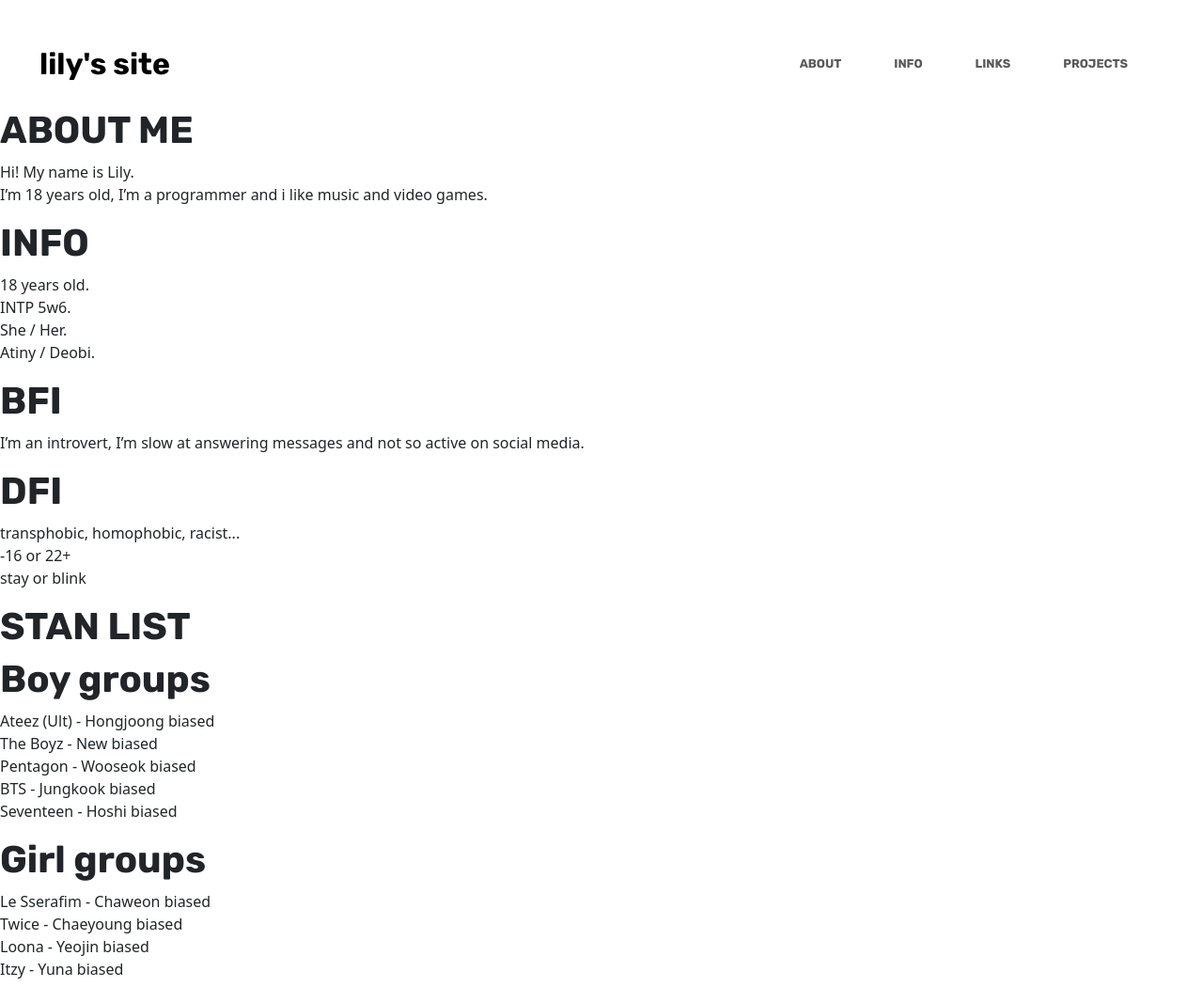
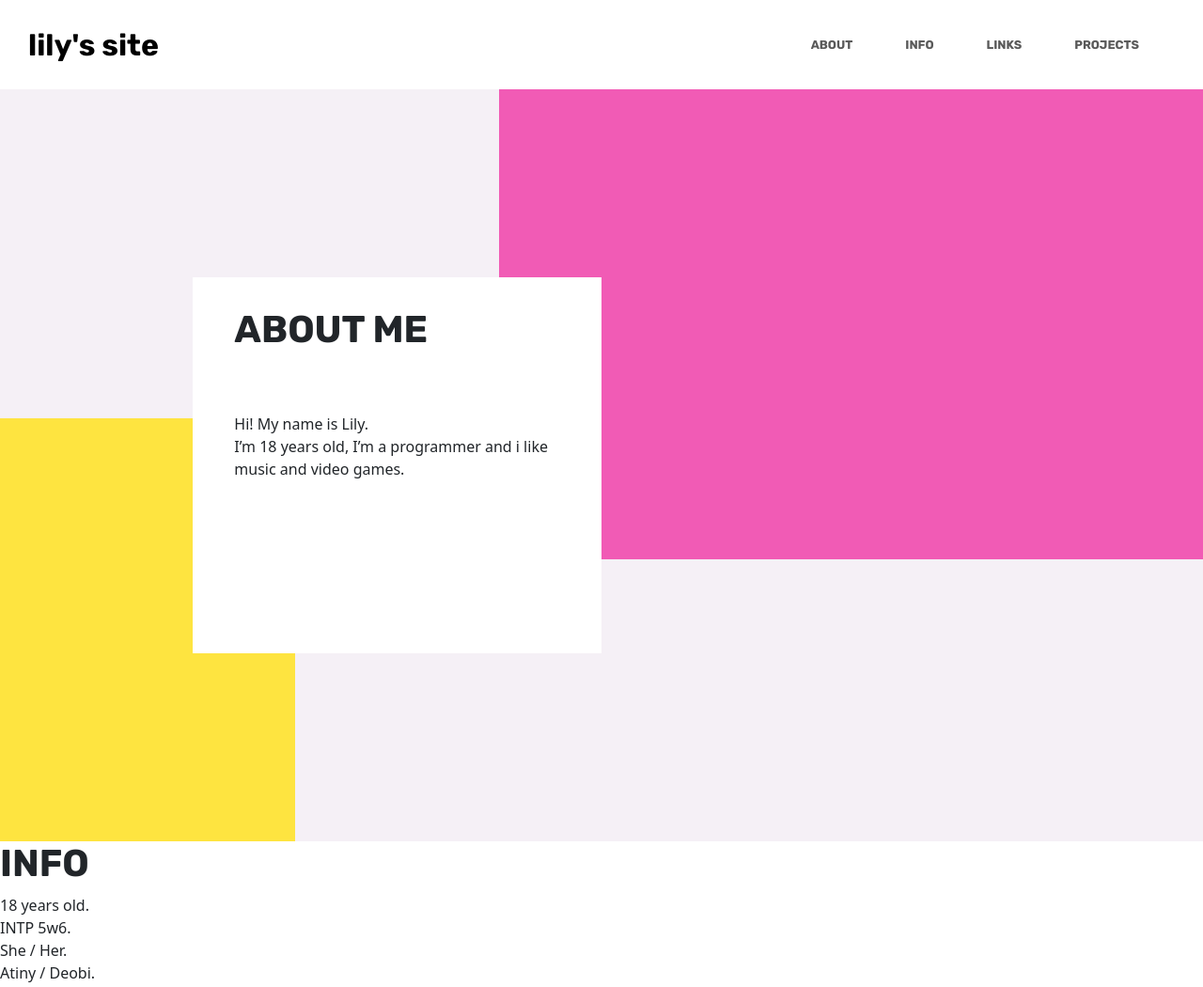
Before and after one commit to lily17bl/lily-site-v2, a website: page index.html in a window 1280 px wide. Shown: the top 1050 px of the page at 94% size. Drawn offline with nearby package versions, Linux system fonts and the light colour scheme.

Commit message:
About Me

```diff
--- a/index.html
+++ b/index.html
@@ -45,14 +45,34 @@
     </section>
 
     <section id="about">
-        <div>
-            <h1>ABOUT ME</h1>
-            <p>
-                Hi! My name is Lily.
-                <br>
-                I’m 18 years old, I’m a programmer and i like music and video games.
-            </p>
+
+        <div class="container-fluid">
+            <div class="row about-row1">
+                <div class="col-lg-5 "></div>
+                <div class="col-lg-7 pink-square"></div>
+            </div>
+            <div class="row about-row2">
+                <div class="col-lg-2">
+                    <div class="row about-row5"></div>
+                    <div class="row about-row6 yellow-square"></div>
+                </div>
+                <div class="col-lg-4 about-text">
+                    <h1 class="about-title">ABOUT ME</h1>
+                    <p class="about-paragraph">
+                        Hi! My name is Lily.
+                        <br>
+                        I’m 18 years old, I’m a programmer and i like music and video games.
+                    </p>
+                </div>
+                <div class="col-lg-6 about-col1">
+                    <div class="about-row4 pink-square"></div>
+                </div>
+            </div>
+            <div class="row about-row3">
+                <div class="col-lg-3 yellow-square"></div>
+            </div>
         </div>
+
     </section>
 
     <section id="info">
@@ -143,7 +163,9 @@
             <p>Do you like this website? Contact me and get yours.</p>
         </div>
     </section>
+    <script src="https://ajax.googleapis.com/ajax/libs/jquery/3.6.3/jquery.min.js"></script>
     <script src="https://cdn.jsdelivr.net/npm/bootstrap@5.3.0-alpha1/dist/js/bootstrap.bundle.min.js" integrity="sha384-w76AqPfDkMBDXo30jS1Sgez6pr3x5MlQ1ZAGC+nuZB+EYdgRZgiwxhTBTkF7CXvN" crossorigin="anonymous"></script>
+    <script src="index.js"></script>
 </body>
 
 <footer>
--- a/styles.css
+++ b/styles.css
@@ -3,9 +3,14 @@
     font-weight: bold;
 }
 
+.container-fluid {
+    margin: 0;
+    padding: 0;
+}
+
 /* Navbar */
 .navbar {
-    padding: 30px 40px 10px 30px;
+    padding: 10px 40px 10px 30px;
     background-color: #fff;
 }
 
@@ -40,3 +45,57 @@
 .projects-link:hover {
     color: #9B5DE5;
 }
+
+/* About */
+
+#about {
+    background-color: #F5F0F6;
+}
+
+.about-row1 {
+    height: 200px;
+}
+
+.about-row2 {
+    height: 400px;
+}
+
+.about-row3 {
+    height: 200px;
+}
+
+.about-row4 {
+    height: 300px;
+}
+
+.about-row5 {
+    height: 150px;
+}
+
+.about-row6 {
+    height: 250px;
+}
+
+.about-col1 {
+    padding: 0;
+}
+
+.yellow-square {
+    background-color: #FEE440;
+}
+
+.pink-square {
+    background-color: #F15BB5;
+}
+
+.about-text {
+    background-color: #fff;
+}
+
+.about-title {
+    margin: 2rem 0 4rem 2rem;
+}
+
+.about-paragraph {
+    margin-left: 2rem;
+}
```
Also changed, not shown: package.json (added, +19 -0 lines).
